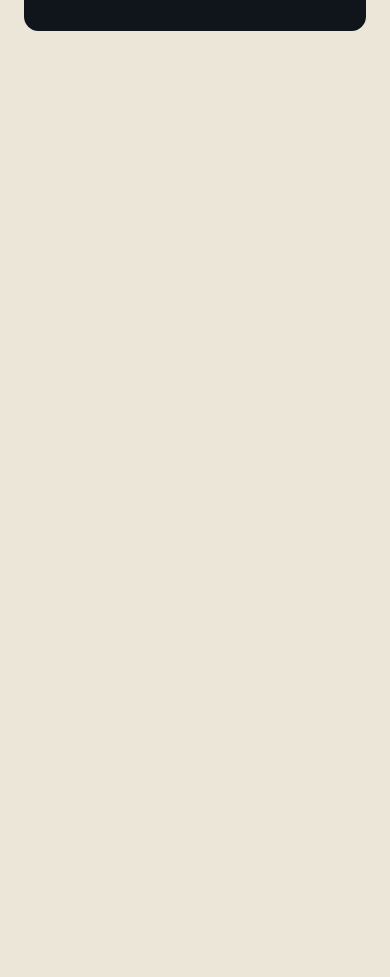
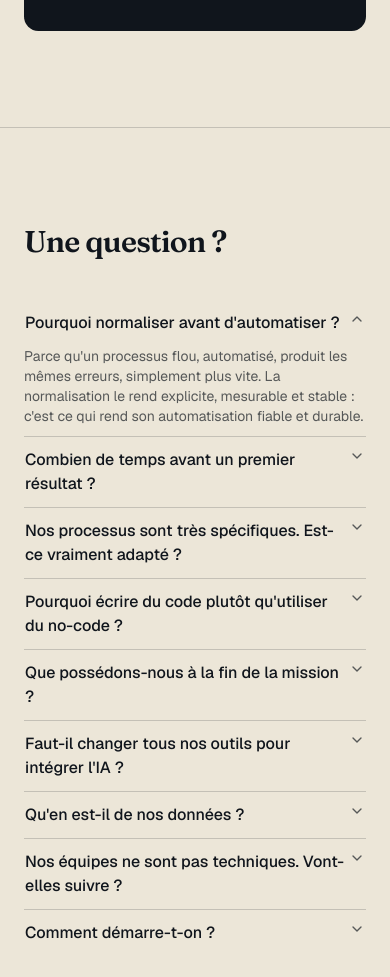
Before and after one commit to Neta02/gaia-site, a Next.js app: page / in a window 390 px wide. Shown: the part 6280-7257 px from the top of the page. Before the commit the page ends 6407 px from the top, so only its background shows below. Built offline with nearby package versions, Linux system fonts and the light colour scheme.

Commit message:
feat: section faq
Co-Authored-By: Claude Opus 4.8 <noreply@anthropic.com>

```diff
--- a/src/app/page.tsx
+++ b/src/app/page.tsx
@@ -7,6 +7,7 @@ import { Methode } from "@/components/sections/methode";
 import { Avantages } from "@/components/sections/avantages";
 import { Equipe } from "@/components/sections/equipe";
 import { CtaBloc } from "@/components/sections/cta";
+import { Faq } from "@/components/sections/faq";
 
 export const metadata: Metadata = {
   title: "GAIA | Audit, automatisation et formation IA pour les PME",
@@ -25,6 +26,7 @@ export default function Home() {
         <Avantages />
         <Equipe />
         <CtaBloc />
+        <Faq />
       </main>
     </>
   );
--- /dev/null
+++ b/src/components/sections/faq.tsx
@@ -0,0 +1,82 @@
+import {
+  Accordion,
+  AccordionItem,
+  AccordionTrigger,
+  AccordionContent,
+} from "@/components/ui/accordion";
+
+const faq: { q: string; r: string }[] = [
+  {
+    q: "Pourquoi normaliser avant d'automatiser ?",
+    r: "Parce qu'un processus flou, automatisé, produit les mêmes erreurs, simplement plus vite. La normalisation le rend explicite, mesurable et stable : c'est ce qui rend son automatisation fiable et durable.",
+  },
+  {
+    q: "Combien de temps avant un premier résultat ?",
+    r: "Six semaines entre le début de l'audit et le premier agent en production, avec des livrables à chaque étape. Pourquoi pas deux ? Parce que les premières semaines servent à normaliser vos processus. Automatiser un processus flou en quinze jours, c'est possible, mais le résultat ne tient pas dans le temps.",
+  },
+  {
+    q: "Nos processus sont très spécifiques. Est-ce vraiment adapté ?",
+    r: "C'est précisément notre parti pris : un outil personnalisé vaut mieux qu'un outil générique. Nous partons de vos processus réels, jamais d'un template.",
+  },
+  {
+    q: "Pourquoi écrire du code plutôt qu'utiliser du no-code ?",
+    r: "Les plateformes no-code sont d'excellents outils d'exploration. Pour un outil que vous utiliserez tous les jours, qui doit durer et rester le vôtre, nous écrivons du code : il vous appartient, il est documenté, et il ne dépend pas de l'abonnement d'un tiers.",
+  },
+  {
+    q: "Que possédons-nous à la fin de la mission ?",
+    r: "Le code, la documentation, et des processus normalisés. Tout ce que nous construisons pendant la mission vous est remis.",
+  },
+  {
+    q: "Faut-il changer tous nos outils pour intégrer l'IA ?",
+    r: "Non. L'audit identifie les endroits où l'effort paie ; nous nous intégrons à l'existant et numérisons ce qui doit l'être, sans tout changer d'un coup.",
+  },
+  {
+    q: "Qu'en est-il de nos données ?",
+    r: "Vos données restent sous votre contrôle : les outils sont conçus pour vous appartenir et les accès sont maîtrisés. Les modalités exactes (hébergement, accès, périmètre) sont cadrées noir sur blanc dès l'audit.",
+  },
+  {
+    q: "Nos équipes ne sont pas techniques. Vont-elles suivre ?",
+    r: "La formation n'est pas une option chez GAIA, c'est la troisième étape de la méthode. L'objectif est votre autonomie : des équipes qui pilotent les outils au quotidien.",
+  },
+  {
+    q: "Comment démarre-t-on ?",
+    r: "Par l'audit. Nous qualifions ensemble les problématiques à plus fort enjeu, nous cadrons, puis la mission démarre. Le premier audit dure deux heures et il est gratuit. Réservez un créneau.",
+  },
+];
+
+export function Faq() {
+  return (
+    <section
+      id="faq"
+      aria-labelledby="faq-title"
+      className="scroll-mt-20 border-t border-border"
+    >
+      <div className="mx-auto max-w-[var(--content-max)] px-[var(--content-gutter)] py-[var(--section-py)]">
+        <h2
+          id="faq-title"
+          className="font-display text-3xl font-semibold tracking-tight sm:text-4xl"
+        >
+          Une question ?
+        </h2>
+
+        <Accordion
+          type="single"
+          collapsible
+          defaultValue="q1"
+          className="mt-10 max-w-3xl"
+        >
+          {faq.map((item, i) => (
+            <AccordionItem key={i} value={`q${i + 1}`}>
+              <AccordionTrigger className="text-base">
+                {item.q}
+              </AccordionTrigger>
+              <AccordionContent className="text-muted-foreground">
+                {item.r}
+              </AccordionContent>
+            </AccordionItem>
+          ))}
+        </Accordion>
+      </div>
+    </section>
+  );
+}
```
